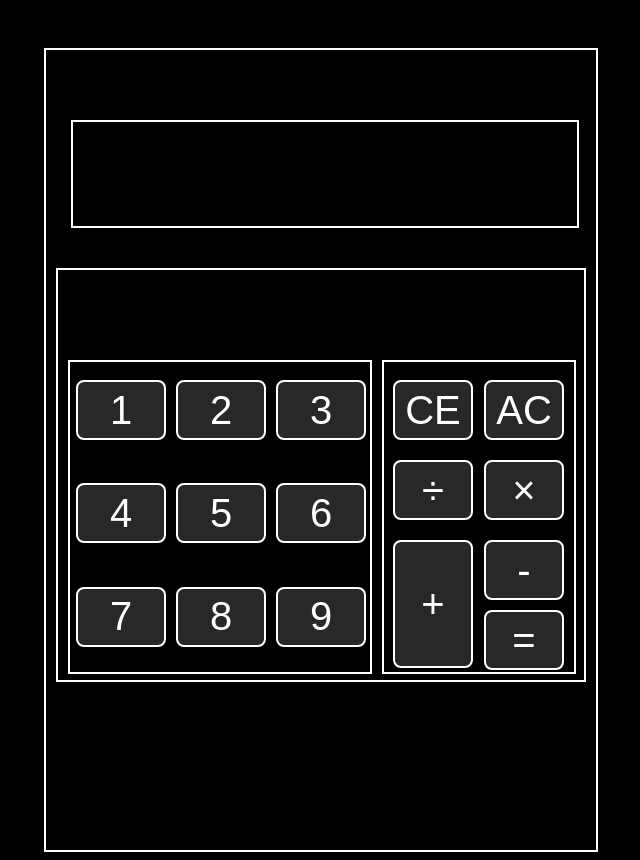
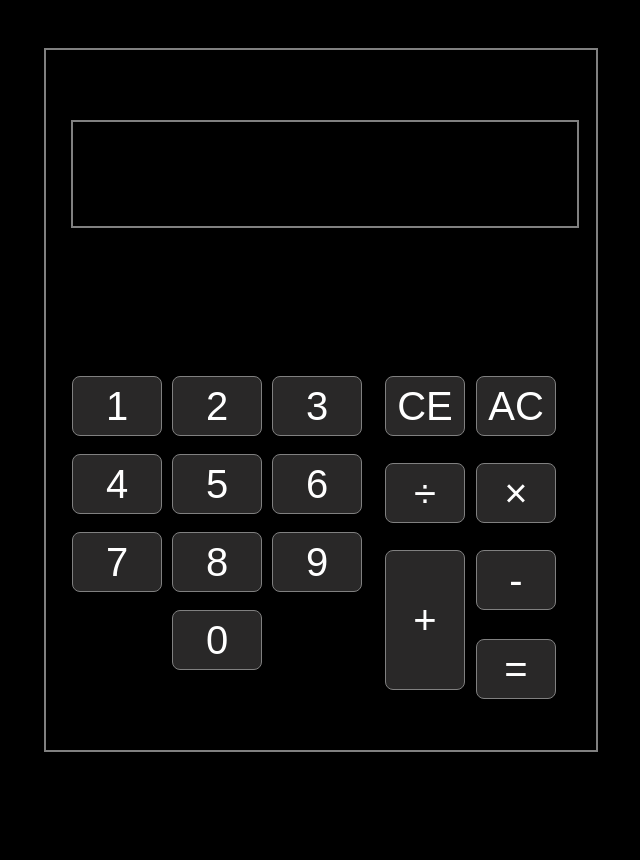
Before and after one commit to Warrior-hound/Calculator, a plain HTML site: page index.html in a window 1280 px wide. Shown: the whole page, without its empty margins (319-959 px from the left). After the commit the page ends 800 px from the top, so only its background shows below. Drawn offline with Linux system fonts and the light colour scheme.

Commit message:
better ui little

```diff
--- a/index.html
+++ b/index.html
@@ -21,6 +21,7 @@
                     <button class="num-btn" onclick="writeNumber(7)">7</button>
                     <button class="num-btn" onclick="writeNumber(8)">8</button>
                     <button class="num-btn" onclick="writeNumber(9)">9</button>
+                    <button class="num-btn" onclick="writeNumber(0)">0</button>
                 </div>
                 <div class="operation-pad">
                     <button class="operation-btn" onclick="operator('ce')">CE</button>
--- a/style.css
+++ b/style.css
@@ -15,14 +15,15 @@ body {
 .container {
     width: 550px;
     height: 100vh;
-    border: 2px solid white;
+    max-height: 700px;
+    border: 2px solid grey;
     margin-top: 40px;
 }
 
 .calc-display {
     width: 500px;
     height: 100px;
-    border: 2px solid white;
+    border: 2px solid grey;
     position: relative;
     margin-top: 70px;
     margin-left: 25px;
@@ -53,7 +54,6 @@ body {
 }
 
 .button-container {
-    border: 2px solid white;
     height: 410px;
     margin: 40px 10px 10px 10px;
     display: flex;
@@ -62,7 +62,6 @@ body {
 .num-pad {
     width: 300px;
     height: 310px;
-    border: 2px solid white;
     margin-left: 10px;
     margin-top: 90px;
     display: flex;
@@ -73,12 +72,12 @@ body {
 
 .operation-pad {
     width: 190px;
-    height: 310px;
-    border: 2px solid white;
+    height: 350px;
     margin-left: 10px;
     margin-top: 90px;
     display: flex;
     flex-wrap: wrap;
+
 }
 
 .num-btn {
@@ -88,7 +87,7 @@ body {
     margin-top: 18px;
     margin-right: 2px;
     color: white;
-    border: 2px solid white;
+    border: 1px solid grey;
     border-radius: 8px;
     background-color: rgb(41, 40, 40);
     font-size: 40px;
@@ -102,7 +101,7 @@ body {
     margin-top: 18px;
     margin-right: 2px;
     color: white;
-    border: 2px solid white;
+    border: 1px solid grey;
     border-radius: 8px;
     background-color: rgb(27, 26, 26);
     font-size: 40px;
@@ -116,7 +115,7 @@ body {
     margin-top: 18px;
     margin-right: 2px;
     color: white;
-    border: 2px solid white;
+    border: 1px solid grey;
     border-radius: 8px;
     background-color: rgb(41, 40, 40);
     font-size: 40px;
@@ -130,7 +129,7 @@ body {
     margin-top: 18px;
     margin-right: 2px;
     color: white;
-    border: 2px solid white;
+    border: 1px solid grey;
     border-radius: 8px;
     background-color: rgb(27, 26, 26);
     font-size: 40px;
@@ -138,13 +137,13 @@ body {
 }
 
 .add-btn {
-    height: 128px;
+    height: 140px;
     width: 80px;
     margin-left: 9px;
     margin-top: 18px;
     margin-right: 2px;
     color: white;
-    border: 2px solid white;
+    border: 1px solid grey;
     border-radius: 8px;
     background-color: rgb(41, 40, 40);
     font-size: 40px;
@@ -152,13 +151,13 @@ body {
 }
 
 .add-btn:hover {
-    height: 128px;
+    height: 140px;
     width: 80px;
     margin-left: 9px;
     margin-top: 18px;
     margin-right: 2px;
     color: white;
-    border: 2px solid white;
+    border: 1px solid grey;
     border-radius: 8px;
     background-color: rgb(27, 26, 26);
     font-size: 40px;
@@ -169,10 +168,11 @@ body {
     height: 60px;
     width: 80px;
     margin-left: 9px;
-    margin-top: 18px;
+    margin-top: 0px;
     margin-right: 2px;
+    position: relative;
     color: white;
-    border: 2px solid white;
+    border: 1px solid grey;
     border-radius: 8px;
     background-color: rgb(41, 40, 40);
     font-size: 40px;
@@ -185,10 +185,10 @@ body {
     height: 60px;
     width: 80px;
     margin-left: 9px;
-    margin-top: 18px;
+    margin-top: 0px;
     margin-right: 2px;
     color: white;
-    border: 2px solid white;
+    border: 1px solid grey;
     border-radius: 8px;
     background-color: rgb(27, 26, 26);
     font-size: 40px;
```
